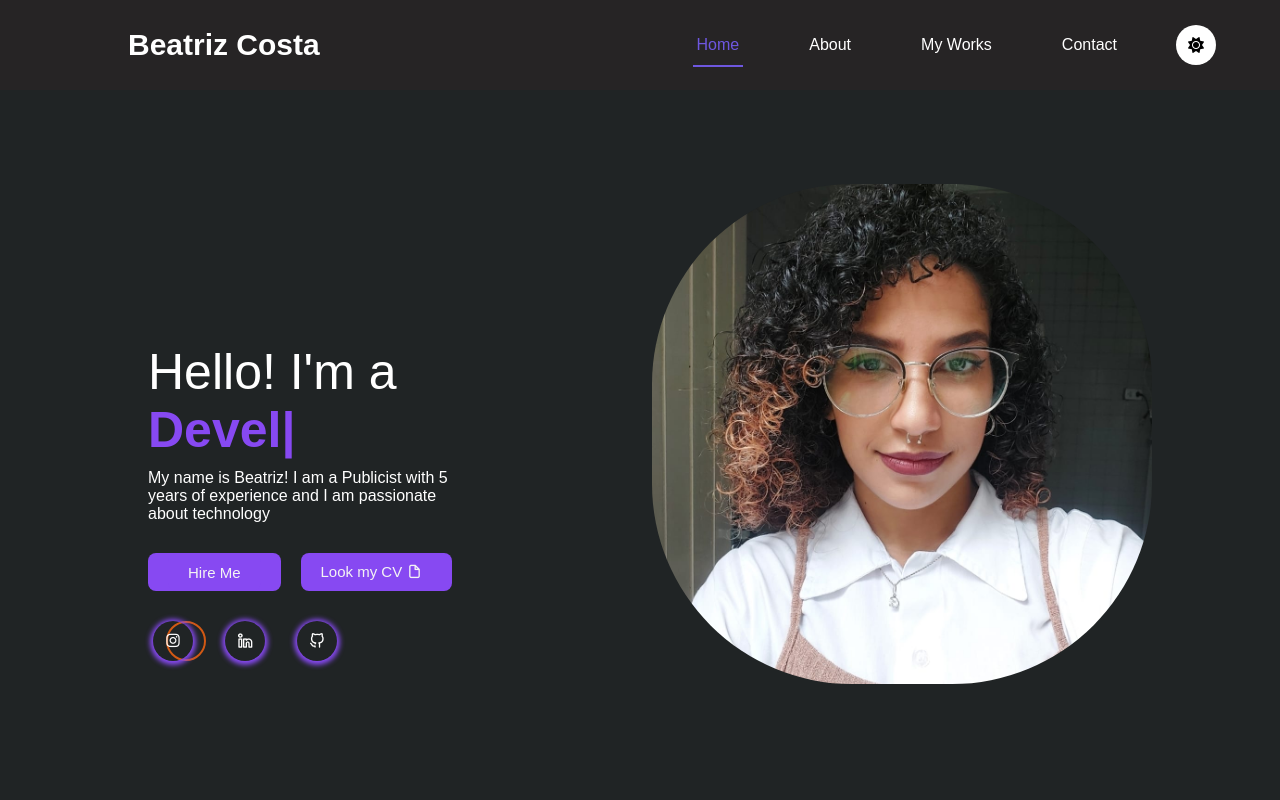
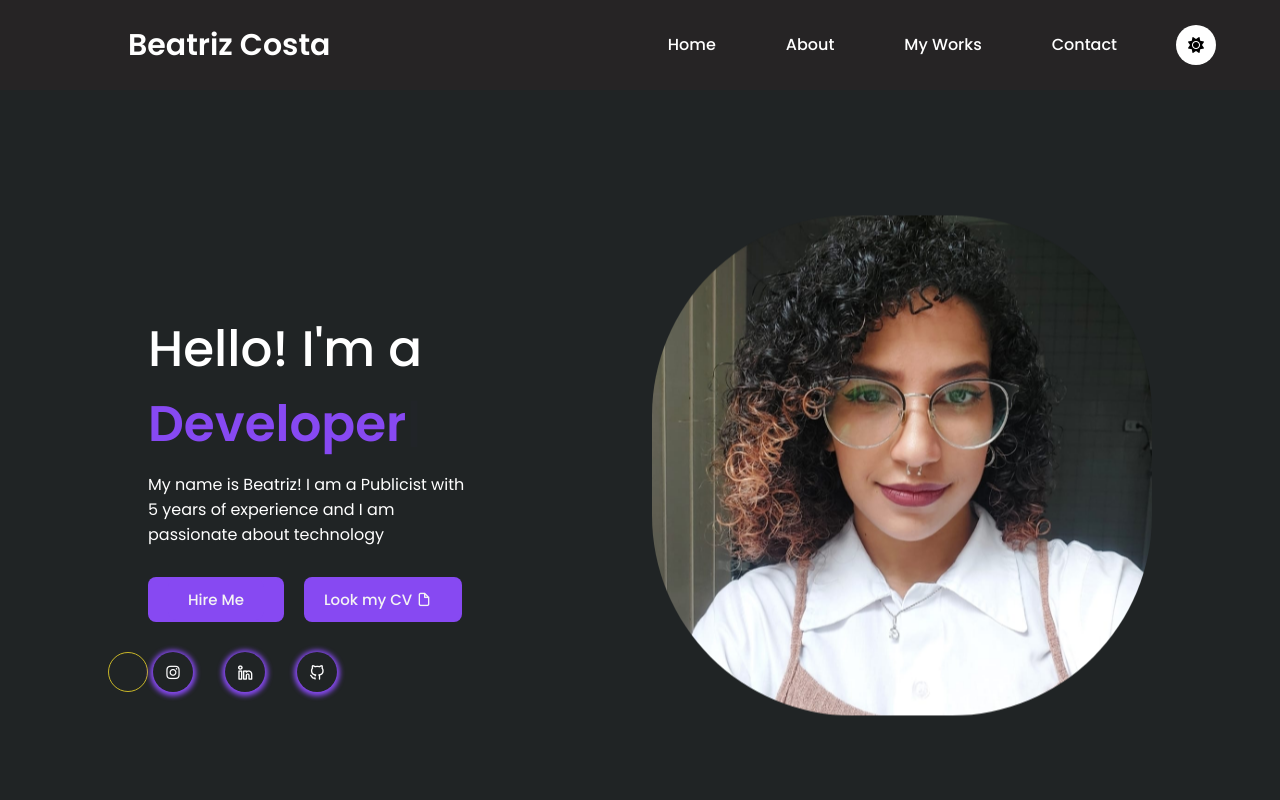
Before and after one commit to MinYonhee/portifolio, a plain HTML site: page index.html in a window 1280 px wide. Shown: the top 800 px of the page. Drawn offline with nearby package versions, Linux system fonts and the light colour scheme; a web font is replaced by a local one.

Commit message:
finalizado

```diff
--- /dev/null
+++ b/assets/script/script.js
@@ -0,0 +1,62 @@
+const body = document.querySelector("body"),
+    toggleSwitch = document.getElementById("toggle-switch");
+
+// Definir o modo noturno como padrão ao carregar a página
+body.classList.add("dark");
+
+toggleSwitch.addEventListener("click", () => {
+    body.classList.toggle("dark");
+
+    // Salva a preferência no localStorage para lembrar a escolha do usuário
+    if (body.classList.contains("dark")) {
+        localStorage.setItem("darkMode", "enabled");
+    } else {
+        localStorage.setItem("darkMode", "disabled");
+    }
+});
+
+let typingEffect = new Typed(".typedText", {
+    strings: ["Publicist" , "Developer", "UX Designer", "Coder" ],
+
+    loop: true,
+    typeSpeed: 100,
+    backSpeed: 80,
+    backDelay: 2000,
+})
+
+const sr = ScrollReveal({
+    origin: "top",
+    distance: "80px",
+    duration: "2000",
+    reset: "true",
+});
+
+sr.reveal(".featured-name", {delay: 100});
+sr.reveal(".text-info", {delay: 200});
+sr.reveal(".text-btn", {delay: 200});
+sr.reveal(".social-icons", {delay: 200});
+sr.reveal(".featured-image", {delay: 320});
+
+sr.reveal(".project.box", {interval: 200});
+
+sr.reveal(".top-header",{});
+
+const srLeft = ScrollReveal({
+    origin: "left",
+    distance: "80px",
+    duration: 2000,
+    reset: true,
+});
+
+srLeft.reveal(".about-info", { delay: 100});
+srLeft.reveal(".contact-info", { delay: 100});
+
+const srRight = ScrollReveal({
+    origin: "left",
+    distance: "80px",
+    duration: 2000,
+    reset: true,
+});
+
+srRight.reveal(".skill", { delay: 100});
+srRight.reveal(".skill-box", { delay: 100});
--- a/style.css
+++ b/assets/styles/style.css
@@ -1,6 +1,6 @@
 @import url('https://cdnjs.cloudflare.com/ajax/libs/font-awesome/6.4.2/css/all.min.css');
-@import url('https://cdn.jsdelivr.net/npm/@iconscout/unicons@4.0.8/css/line.min.css');
-@import url('https://fonts.googleapis.com/css?family=Roboto:300,400,600');
+@import url('https://fonts.googleapis.com/css2?family=Poppins:wght@400;500;600;700;800&display=swap');
+@import url('https://fonts.goopleapis.com/css2?family=Delicious+Handrawn&display=swap');
 
 * {
     margin: 0;
--- a/index.html
+++ b/index.html
@@ -4,7 +4,7 @@
     <meta charset="UTF-8">
     <meta name="viewport" content="width=device-width, initial-scale=1.0">
     <title>Portifolio - Beatriz Costa</title>
-    <link rel="stylesheet" href="style.css">
+    <link rel="stylesheet" href="./assets/styles/style.css">
     <link rel="stylesheet" href="https://cdnjs.cloudflare.com/ajax/libs/font-awesome/6.6.0/css/all.min.css" integrity="sha512-Kc323vGBEqzTmouAECnVceyQqyqdsSiqLQISBL29aUW4U/M7pSPA/gEUZQqv1cwx4OnYxTxve5UMg5GT6L4JJg==" crossorigin="anonymous" referrerpolicy="no-referrer" />
     <link rel="stylesheet" href="https://cdn.jsdelivr.net/npm/@iconscout/unicons@4.0.8/css/line.min.css">
 </head>
@@ -18,7 +18,7 @@
             <div class="nav-menu">
                 <ul class="nav_menu_list">
                 <li class="nav_list">
-                    <a href="#home" class="nav-link active-link">Home</a>
+                    <a href="#home" class="nav-link">Home</a>
                     <div class="circle"></div>
                 </li>
                 <li class="nav_list">
@@ -87,7 +87,7 @@
             </div>
             <div class="featured-image">
                 <div class="image">
-                    <img src="./assets/Imagem do WhatsApp de 2024-11-16 à(s) 14.03.14_b77b0022.jpg" alt="">
+                    <img src="./assets/img/perfil.jpg" alt="foto perfil">
                 </div>
             </div>
         </section>
@@ -155,23 +155,23 @@
                   <div class="skills-category">
                     <h3>Frontend</h3>
                     <div class="skills-icons">
-                      <img src="./assets/5968672.png" alt="Bootstrap">
-                      <img src="./assets/5968705.png" alt="Figma">
+                      <img src="./assets/img/bootstrap-logo.png" alt="Bootstrap">
+                      <img src="./assets/img/figma-logo.png" alt="Figma">
                     </div>
                   </div>
                   <div class="skills-category">
                     <h3>Backend</h3>
                     <div class="skills-icons">
-                      <img src="./assets/226777.png" alt="Java">
-                      <img src="./assets/postgresql-icon-1987x2048-v2fkmdaw.png" alt="PostgreSQL">
+                      <img src="./assets/img/java-logo.png" alt="Java">
+                      <img src="./assets/img/postgresql-logo.png" alt="PostgreSQL">
                     </div>
                   </div>
                   <div class="skills-category">
                     <h3>Tools</h3>
                     <div class="skills-icons">
-                      <img src="./assets/github-icon-2.svg" alt="GitHub">
-                      <img src="./assets/Notion_app_logo.png" alt="Notion">
-                      <img src="./assets/2111656.png" alt="Trello">
+                      <img src="./assets/img/github-logo.svg" alt="GitHub">
+                      <img src="./assets/img/notion-logo.png" alt="Notion">
+                      <img src="./assets/img/trello-logo.png" alt="Trello">
                     </div>
                   </div>
                 </div>
@@ -344,6 +344,7 @@
         </div>
     </footer>
     <script src="https://cdn.jsdelivr.net/npm/typed.js@2.0.12"></script>
-    <script src="script.js"></script>
+    <script src="https://cdnjs.cloudflare.com/ajax/libs/scrollReveal.js/4.0.5/scrollreveal.min.js"></script>
+    <script src="./assets/script/script.js"></script>
 </body>
 </html>
--- a/script.js
+++ /dev/null
@@ -1,57 +0,0 @@
-const body = document.querySelector("body"),
-    toggleSwitch = document.getElementById("toggle-switch");
-
-// Definir o modo noturno como padrão ao carregar a página
-body.classList.add("dark");
-
-toggleSwitch.addEventListener("click", () => {
-    body.classList.toggle("dark");
-
-    // Salva a preferência no localStorage para lembrar a escolha do usuário
-    if (body.classList.contains("dark")) {
-        localStorage.setItem("darkMode", "enabled");
-    } else {
-        localStorage.setItem("darkMode", "disabled");
-    }
-});
-
-let typingEffect = new Typed(".typedText", {
-    strings: ["Publicist" , "Developer", "UX Designer", "Coder" ],
-
-    loop: true,
-    typeSpeed: 100,
-    backSpeed: 80,
-    backDelay: 2000,
-})
-
-//const sr = ScrollReveal({
-    //origin: "top",
-    //distance: "80px",
-    //duration: "2000",
-    //reset: "true",
-//});
-
-//sr.reveal(".featured-name", {delay: 100});
-//sr.reveal(".text-info", {delay: 200});
-//sr.reveal(".text-btn", {delay: 200});
-//sr.reveal(".social-icons", {delay: 200});
-//sr.reveal(".featured-image", {delay: 320});
-
-//sr.reveal(".project.box", {interval: 200});
-
-//sr.reveal(".top-header",{});
-
-//const srLeft = ScrollReveal({
-   //origin: "left",
-    //distance: "80px",
-    //duration: 2000,
-    //reset: true,
-//});
-
-
-//const srRight = ScrollReveal({
-    //origin: "left",
-    //distance: "80px",
-    //duration: 2000,
-    //reset: true,
-//});
```
Also changed, not shown: assets/Imagem do WhatsApp de 2024-11-18 à(s) 22.35.49_cb8dd0d1.jpg (deleted), assets/foto perfil.jpeg (deleted), assets/img/bootstrap-logo.png (renamed from assets/5968672.png), assets/img/figma-logo.png (renamed from assets/5968705.png), assets/img/github-logo.svg (renamed from assets/github-icon-2.svg), assets/img/java-logo.png (renamed from assets/226777.png), assets/img/notion-logo.png (renamed from assets/Notion_app_logo.png), assets/img/perfil.jpg (renamed from assets/Imagem do WhatsApp de 2024-11-16 à(s) 14.03.14_b77b0022.jpg), assets/img/postgresql-logo.png (renamed from assets/postgresql-icon-1987x2048-v2fkmdaw.png), assets/img/trello-logo.png (renamed from assets/2111656.png), assets/png-transparent-bootstrap-hd-logo.png (deleted).
